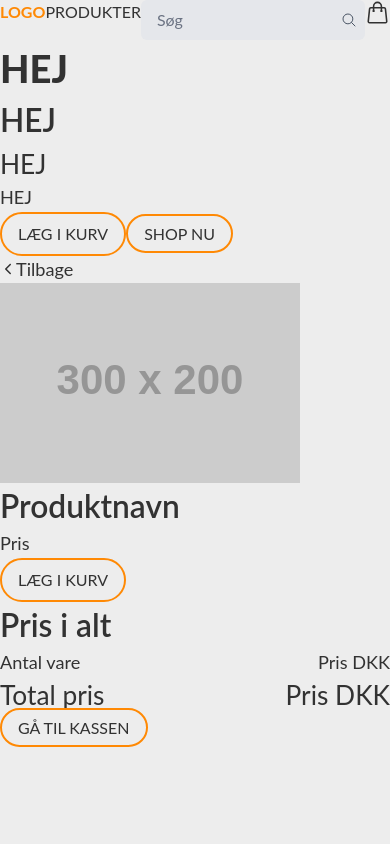
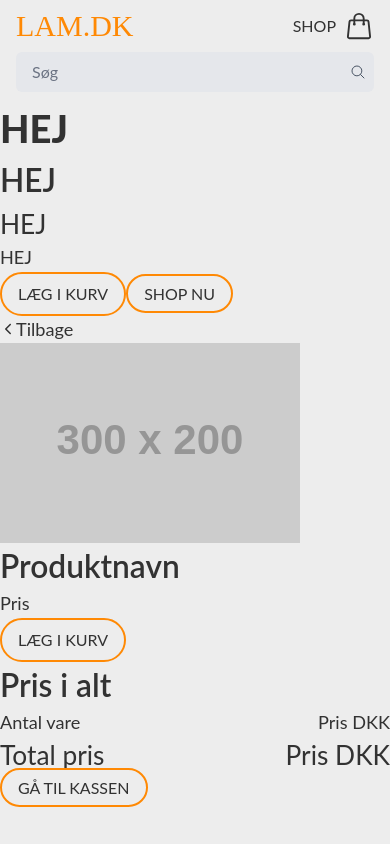
Before and after one commit to Lamo0004/simple-shop, a Next.js app: page / in a window 390 px wide. Built offline with nearby package versions, Linux system fonts and the light colour scheme.

Commit message:
header layout + responsivt og enkelte tilføjelser i global.css

```diff
--- a/src/app/globals.css
+++ b/src/app/globals.css
@@ -1,6 +1,7 @@
 @import "tailwindcss";
 
 @import url("https://fonts.googleapis.com/css2?family=Lato:ital,wght@0,100;0,300;0,400;0,700;0,900;1,100;1,300;1,400;1,700;1,900&display=swap");
+@import url("https://fonts.googleapis.com/css2?family=Limelight&display=swap"); /* font til logo */
 
 :root {
   --background: #ededed;
@@ -36,3 +37,7 @@ h3 {
 p {
   font-size: var(--step-0);
 }
+
+li {
+  list-style: none;
+}
--- a/src/components/Header.jsx
+++ b/src/components/Header.jsx
@@ -5,23 +5,32 @@ import SearchBar from "./SearchBar";
 
 const Header = () => {
   return (
-    <nav>
-      <ul className="flex justify-between">
-        <li className="text-orange-400 font-bold">
-          <Link href="#">LOGO</Link>
-        </li>
-        <li>
-          <Link href="/produkter">PRODUKTER</Link>
-        </li>
-        <li>
+    <nav className="px-4 py-2">
+      <div className="flex flex-col sm:flex-row sm:justify-between sm:items-center gap-2">
+        <div className="flex justify-between items-center w-full sm:w-auto">
+          <div className="text-orange-400 text-3xl font-[Limelight] sm:hidden">
+            <Link href="#">LAM.DK</Link>
+          </div>
+          <div className="flex items-center gap-2">
+            <li className="text-m hover:text-orange-400">
+              <Link href="/produkter">SHOP</Link>
+            </li>
+            <li className="hover:text-orange-400">
+              <Link href="/kurv">
+                <HiOutlineShoppingBag size={30} />
+              </Link>
+            </li>
+          </div>
+        </div>
+        <div className="w-full sm:w-auto sm:order-[-1]">
           <SearchBar />
-        </li>
-        <li>
-          <Link href="/kurv">
-            <HiOutlineShoppingBag size={25} />
-          </Link>
-        </li>
-      </ul>
+        </div>
+
+        {/* Logoet centreret på desktop */}
+        <div className="hidden sm:block text-orange-400 text-3xl font-[Limelight] sm:absolute sm:left-1/2 sm:transform sm:-translate-x-1/2">
+          <Link href="#">LAM.DK</Link>
+        </div>
+      </div>
     </nav>
   );
 };
```
